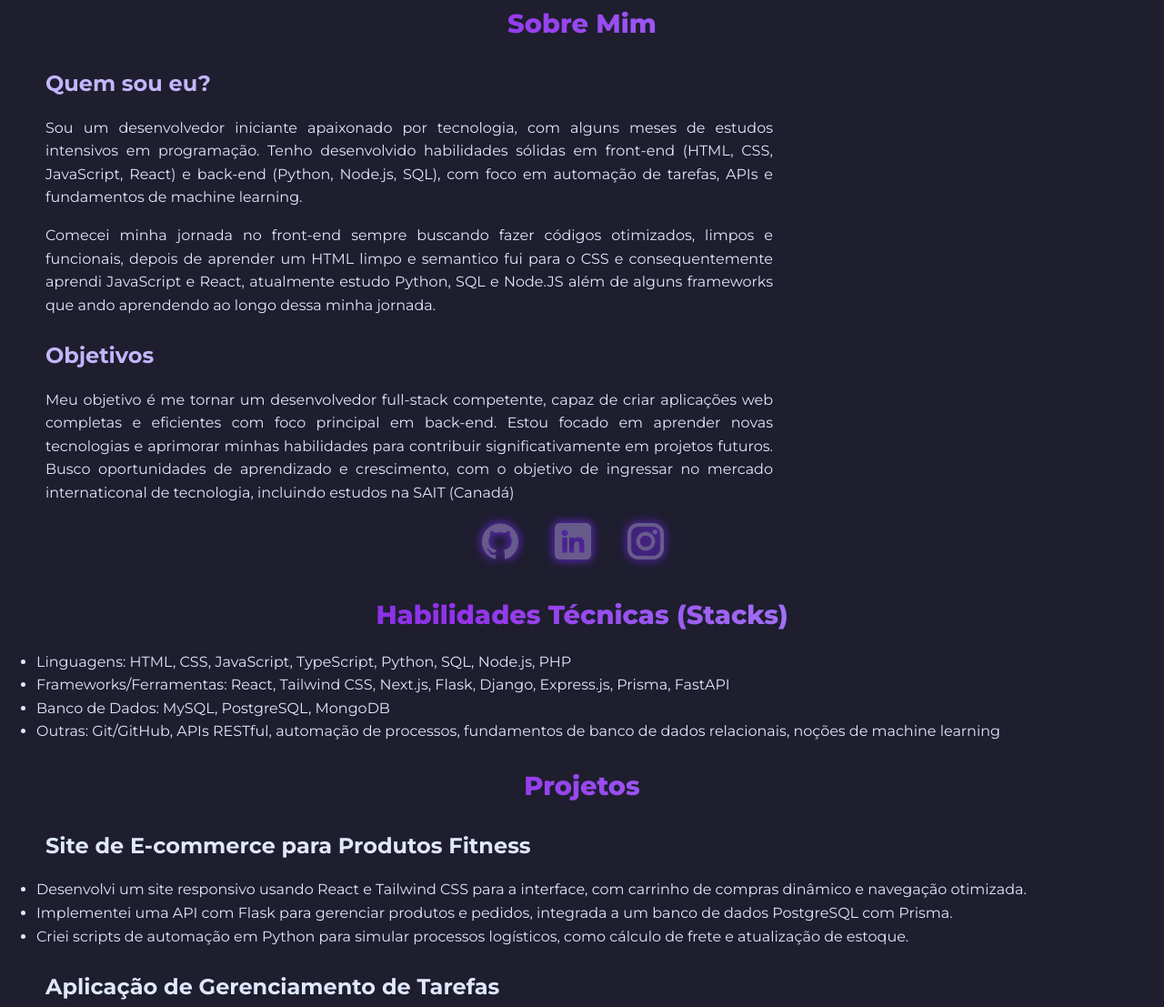
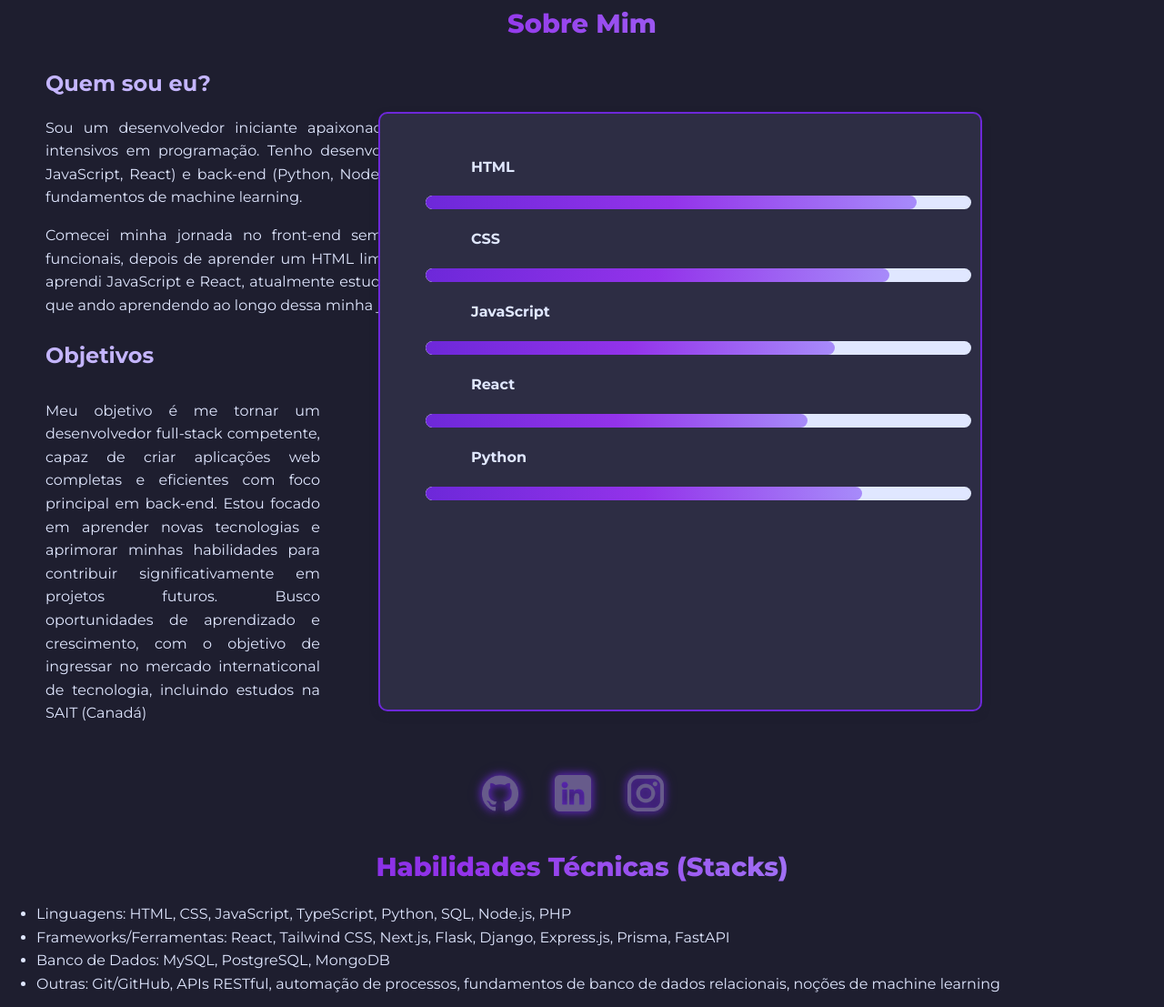
Before and after one commit to SunNotFound/WebSite-Pessoal, a plain HTML site: page index.html in a window 1280 px wide. Shown: the part 540-1647 px from the top of the page at 91% size. Drawn offline with Linux system fonts and the light colour scheme.

Commit message:
updated css and html
new skill bar and smooth transitions

```diff
--- a/index.html
+++ b/index.html
@@ -20,6 +20,7 @@
   <a href="#projetos">Projetos</a>
   <a href="#educação">Educação</a>
   <a href="#experiência">Experiência</a>
+    <a href="#futuros">Futuros</a>
   <a href="#contato">Contato</a>
 </div>
 
@@ -52,8 +53,7 @@
 
     <main>
 
-
-        <section>
+        <section id="SobreMim">
             <h2>Sobre Mim</h2>
             <span class="label">
                 <h3>Quem sou eu?</h3>
@@ -63,19 +63,45 @@
                 <p>Comecei minha jornada no front-end sempre buscando fazer códigos otimizados, limpos e funcionais, depois de aprender um HTML limpo e semantico fui para o CSS e consequentemente aprendi JavaScript e React, atualmente estudo Python, SQL e Node.JS além de alguns frameworks que ando aprendendo ao longo dessa minha jornada.</p>
             </span>
 
+                </section>
 
-        </section>
-
-
-        <section>
+                <section>
             <span class="label">
                 <h3>Objetivos</h3>
             </span>
+            <div span class="display-flex">
             <span id="p">
                 <p>Meu objetivo é me tornar um desenvolvedor full-stack competente, capaz de criar aplicações web completas e eficientes com foco principal em back-end. Estou focado em aprender novas tecnologias e aprimorar minhas habilidades para contribuir significativamente em projetos futuros. Busco oportunidades de aprendizado e crescimento, com o objetivo de ingressar no mercado internaticonal de tecnologia, incluindo estudos na SAIT (Canadá)</p>
             </span>
 
-            <div class="social-icons">
+                                        <div class="skills">
+            <ul>
+                <li>
+                    <h3 id="p">HTML</h3>
+                    <span class="barras"><span class="html"></span></span>
+                </li>
+                <li>
+                    <h3 id="p">CSS</h3>
+                    <span class="barras"><span class="css"></span></span>
+                </li>
+                <li>
+                    <h3 id="p">JavaScript</h3>
+                    <span class="barras"><span class="js"></span></span>
+                </li>
+                <li>
+                    <h3 id="p">React</h3>
+                    <span class="barras"><span class="react"></span></span>
+                </li>
+                <li>
+                    <h3 id="p">Python</h3>
+                    <span class="barras"><span class="python"></span></span>
+                </li>
+            </ul>
+        </div>
+        </div>
+        </section>
+
+                    <div class="social-icons">
             <a href="#"><img src="github.png" alt=""></a>
                 <i class="fab fa-github"></i>
 
@@ -86,11 +112,10 @@
                 <i class="fab fa-instagram"></i>
 
             </div>
-        </section>
 
 
 
-        <section>
+        <section id="stacks">
             <h2>Habilidades Técnicas (Stacks)</h2>
             <ul>
                 <li>Linguagens: HTML, CSS, JavaScript, TypeScript, Python, SQL, Node.js, PHP</li>
@@ -98,10 +123,11 @@
                 <li>Banco de Dados: MySQL, PostgreSQL, MongoDB</li>
                 <li>Outras: Git/GitHub, APIs RESTful, automação de processos, fundamentos de banco de dados relacionais, noções de machine learning</li>
             </ul>
+
         </section>
 
 
-        <section>
+        <section id="projetos">
             <h2>Projetos</h2>
         <article>
             <h3>Site de E-commerce para Produtos Fitness</h3>
@@ -111,6 +137,7 @@
                 <li>Criei scripts de automação em Python para simular processos logísticos, como cálculo de frete e atualização de estoque.</li>
             </ul>
         </article>
+
 
 
         <article>
@@ -234,7 +261,7 @@
         </section>
 
 
-        <section>
+        <section id="educação">
             <h2>Educação</h2>
             <ul>
                 <li>Autodidata em Programação</li>
@@ -245,7 +272,7 @@
         </section>
 
 
-        <section>
+        <section id="experiência">
             <h2>Experiência</h2>
             <ul>
                 <li>Desenvolvimento de aplicações web utilizando React, Next.js, Tailwind CSS e Node.js.</li>
@@ -259,7 +286,7 @@
         </section>
 
 
-        <section>
+        <section id="futuros">
             <h2>Objetivos Futuros</h2>
             <ul>
                 <li>Aprofundar conhecimentos em back-end com Django e Express.js</li>
@@ -270,7 +297,7 @@
         </section>
 
 
-        <section>
+        <section id="contato">
             <h2>Ficou interessado?</h2>
             <h3>Entre em Contato!</h3>
             <h4>Vamos Trabalhar Juntos</h4>
--- a/style.css
+++ b/style.css
@@ -106,6 +106,9 @@ body {
 .topnav {
   background-color: var(--color-card);
   overflow: hidden;
+  position: sticky;
+  top: 0%;
+  z-index: 1000;
 }
 
 /* Style the links inside the navigation bar */
@@ -144,10 +147,6 @@ body {
   margin-top: -100px; /* sobe o texto, ajuste o valor */
 }
 
-
-
-
-
 .intro-img img {
     width: 350px;
     height: 350px;
@@ -172,6 +171,14 @@ body {
   animation: pulseGlow 7s infinite ease-in-out;
 }
 
+.intro-img:hover img {
+  transform: scale(1.1);
+  transition: 1.5s;
+  animation: pulseGlow 3s infinite ease-in-out;
+
+}
+
+
 .sobre {
   display: flex;
   align-items: center;
@@ -191,7 +198,7 @@ body {
   border-radius: 8px;
   text-decoration: none;
   font-weight: bold;
-  transition: 0.3s;
+  transition: 0.8s;
 }
 
 .curriculo {
@@ -202,7 +209,7 @@ body {
   border-radius: 8px;
   text-decoration: none;
   font-weight: bold;
-  transition: 0.3s;
+  transition: 0.8s;
 }
 
 .curriculo:hover {
@@ -254,6 +261,7 @@ body {
   color: #6D28D9; /* verde neon */
   font-size: 30px; /* tamanho dos ícones */
   transition: transform 0.3s, color 0.3s;
+  transition: 0.6s;
 }
 
 .social-icons a:hover {
@@ -267,3 +275,84 @@ body {
   transition: transform 0.3s;
   filter: drop-shadow(0 0 5px rgba(109, 40, 217, 0.6)); /* sombra neon */
 }
+
+.skills {
+  width: 700px;
+  padding: 10px;
+  margin: auto;
+  border-radius: 10px;
+  border: var(--border-width) solid var(--border-color);
+  background: var(--color-card);
+  box-shadow: 0 4px 8px var(--color-shadow);
+  display: flex;
+  flex-wrap: wrap;
+  gap: 15px; /* espaço entre os cards */
+  justify-content: left; /* centraliza os cards */
+  margin-top: -300px;
+  margin-bottom: 50px;
+  animation: fadeIn 0.5s ease-in-out;
+  margin-right: 200px;
+  display: flex;
+  flex-direction: column;
+  align-items: center;
+}
+
+.skills ul {
+  list-style: none;
+}
+
+.skills ul li {
+  margin: 20px 0;
+}
+
+.skills .barras{
+  background-color: #E0E7FF;
+  display: block;
+  height: 15px;
+  width: 600px;
+  border-radius: 10px;
+  position: relative;
+  overflow: hidden;
+}
+
+.barras > span {
+  position: absolute;
+  height: 15px;
+  border-radius: 10px;
+  background: linear-gradient(90deg, #6D28D9, #9333EA, #A78BFA);
+  animation: preencherBarra 2s ease forwards;
+}
+
+@keyframes preencherBarra {
+  from { width: 0; }
+  to { width: var(--progresso); }
+}
+
+.html {
+  --progresso: 90%;
+}
+
+.css {
+  --progresso: 85%;
+}
+
+.js {
+  --progresso: 75%;
+}
+
+.react {
+  --progresso: 70%;
+}
+
+.python {
+  --progresso: 80%;
+}
+
+
+
+
+.display-flex {
+  display: flex;
+  justify-content: space-between;
+  gap: 4rem; /* aumenta o espaço entre texto e imagem */
+}
```
